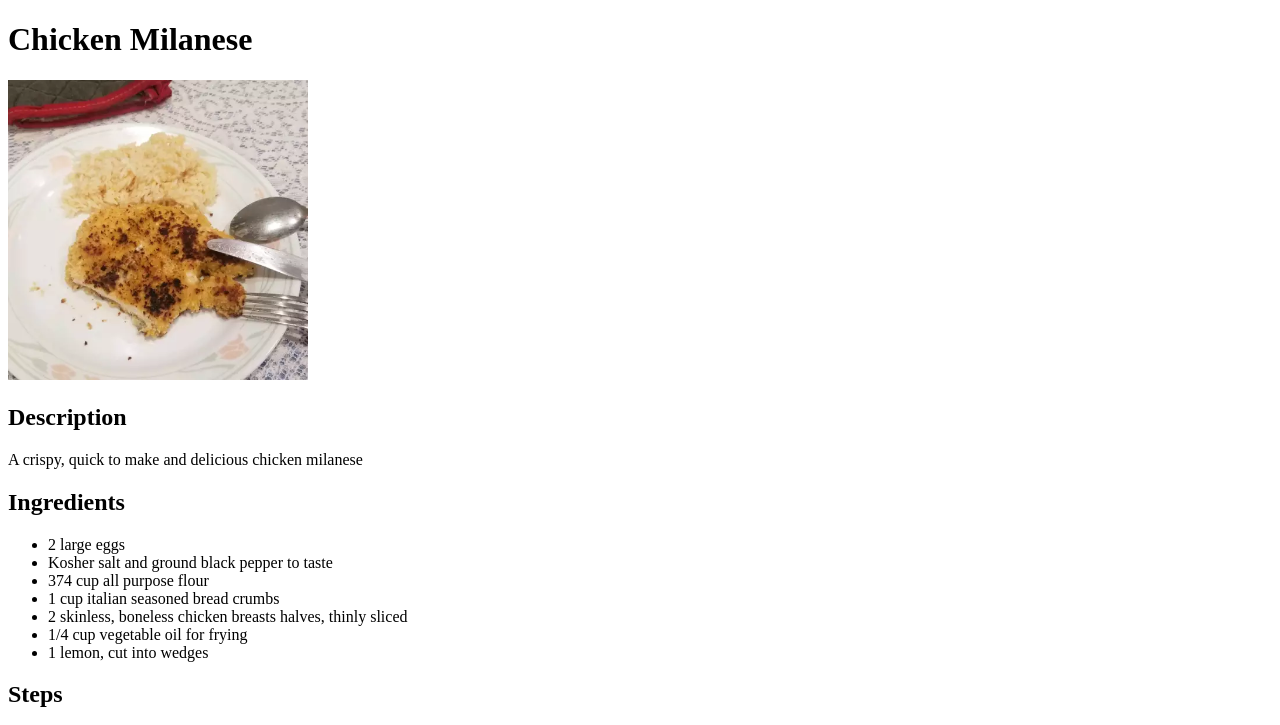
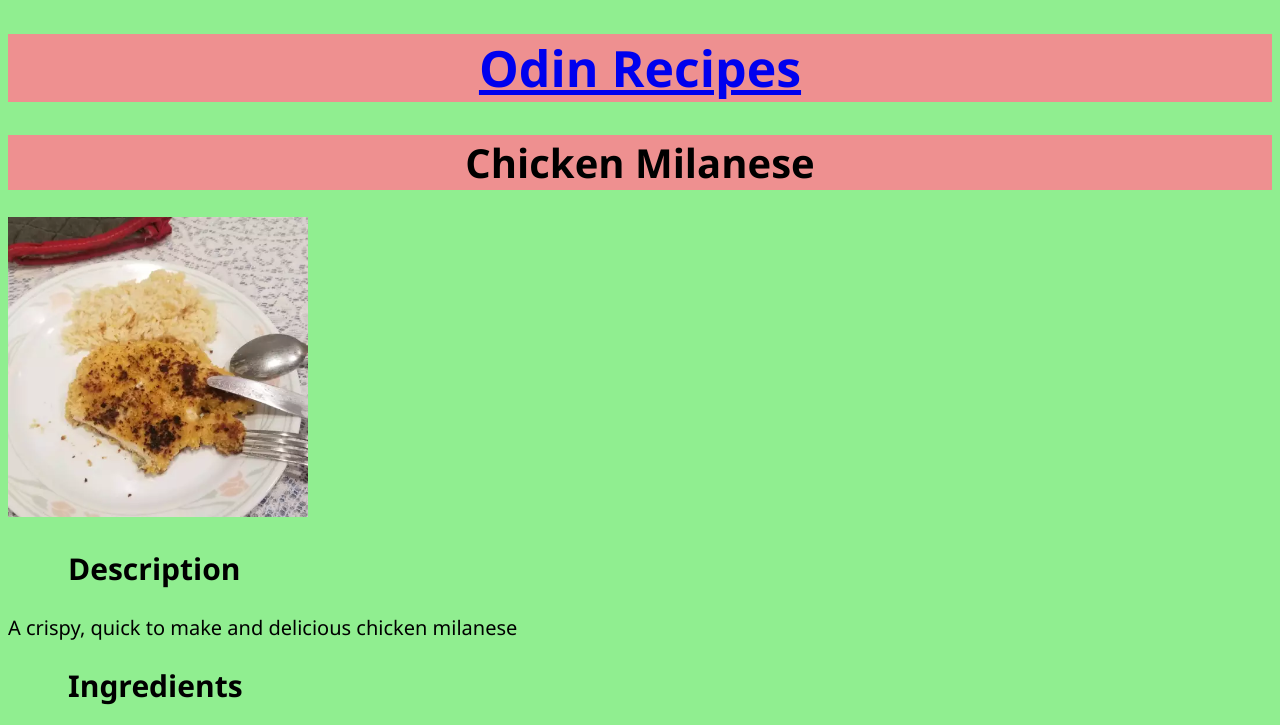
Before and after one commit to lebouska/odin-recipes, a plain HTML site: page recipes/chickenmilanese.html in a window 1280 px wide. Shown: the top 725 px of the page. Drawn offline with Linux system fonts and the light colour scheme.

Commit message:
made basic css

```diff
--- a/recipes/chickenmilanese.html
+++ b/recipes/chickenmilanese.html
@@ -3,17 +3,18 @@
 <head>
     <meta charset="UTF-8">
     <meta name="viewport" content="width=device-width, initial-scale=1.0">
-    <title>TOD's Chicken Milanese
-    </title>
+    <title>TOD's Chicken Milanese</title>
+    <link rel="stylesheet" href="../style.css">
 </head>
 <body>
-    <h1>Chicken Milanese</h1>
-    <img src="../images/chickenmilanese.webp" alt="Chicken milanese on a plate with rice" width="300" height="300">
+    <h1 class="site-title"><a href="../index.html" class="site-title">Odin Recipes</a></h1>
+    <h1 class="recipe-title">Chicken Milanese</h1>
+    <img src="../images/chickenmilanese.webp" alt="Chicken milanese on a plate with rice" width="300" height="auto">
 
-    <h2>Description</h2>
+    <h2 class="subtitle">Description</h2>
     <p>A crispy, quick to make and delicious chicken milanese</p>
 
-    <h2>Ingredients</h2>
+    <h2 class="subtitle">Ingredients</h2>
     <ul>
         <li>2 large eggs</li>
         <li>Kosher salt and ground black pepper to taste</li>
@@ -24,7 +25,7 @@
         <li>1 lemon, cut into wedges</li>
     </ul>
 
-    <h2>Steps</h2>
+    <h2 class="subtitle">Steps</h2>
     <ol>
         <li>Preheat the oven to 200 °F or 95 °C.</li>
         <li>Beat eggs with salt and pepper in a shallow dish. Spread flour in another dish and bread crumbs ina third dish.</li>
--- /dev/null
+++ b/style.css
@@ -0,0 +1,35 @@
+/* all pages */
+* {
+    font-family:'Segoe UI', Tahoma, Geneva, Verdana, sans-serif;
+    background-color: lightgreen;
+    font-size: 20px;
+}
+
+.site-title {
+    font-size: 50px;
+    font-weight: bolder;
+    text-align: center;
+}
+
+.recipe-title,
+.site-title {
+    text-align: center;
+    background-color: #ee9090;
+}
+
+.recipe-title {
+    font-size: 40px;
+    font-weight: bold;
+}
+
+.subtitle {
+    font-size: 30px;
+    font-weight: bold;
+    padding-left: 60px;
+}
+
+/* index */
+
+.recipe-link{
+    font-weight:bold
+}
```
Also changed, not shown: index.html (+6 -4 lines), recipes/beefstroganoff.html (+7 -5 lines), recipes/ovenfriedchicken.html (+7 -5 lines).
